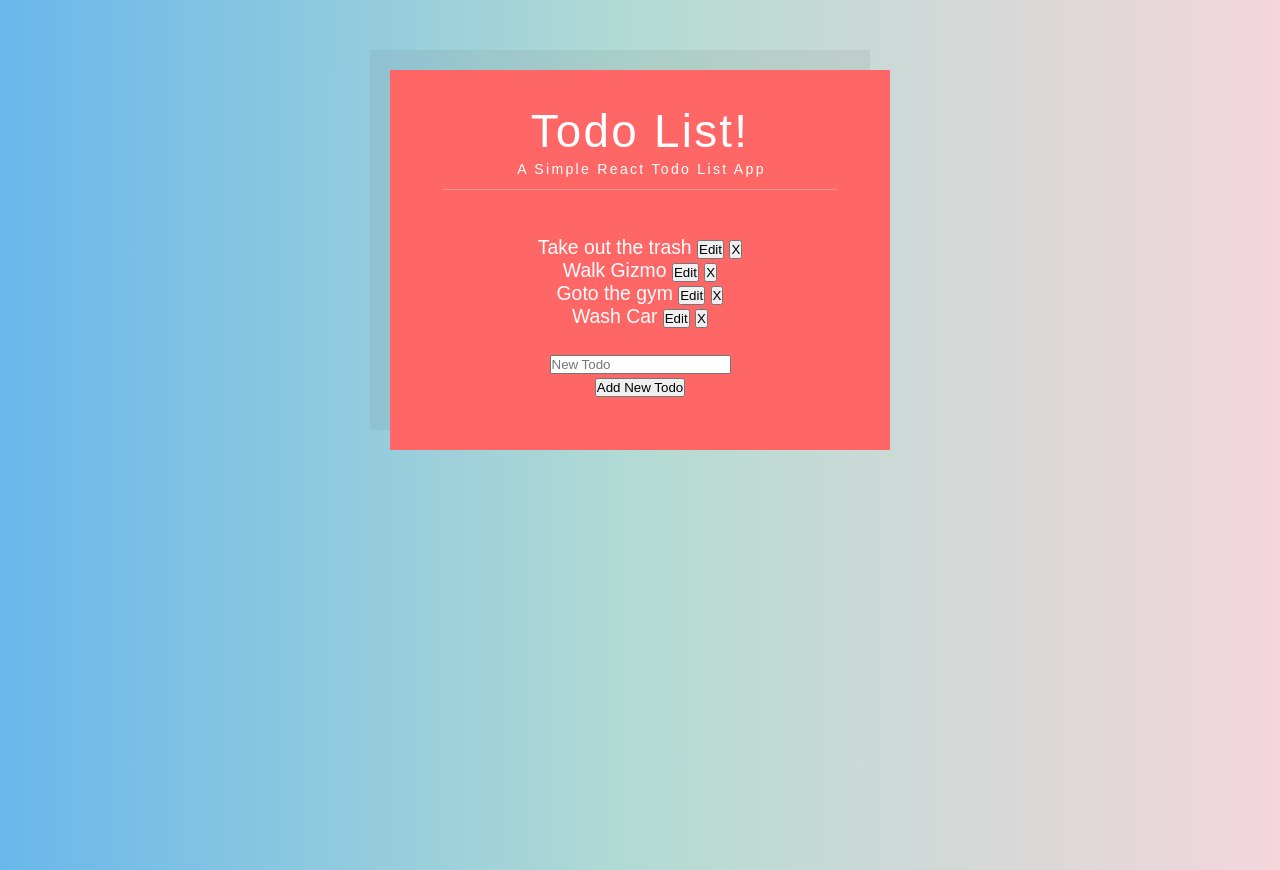
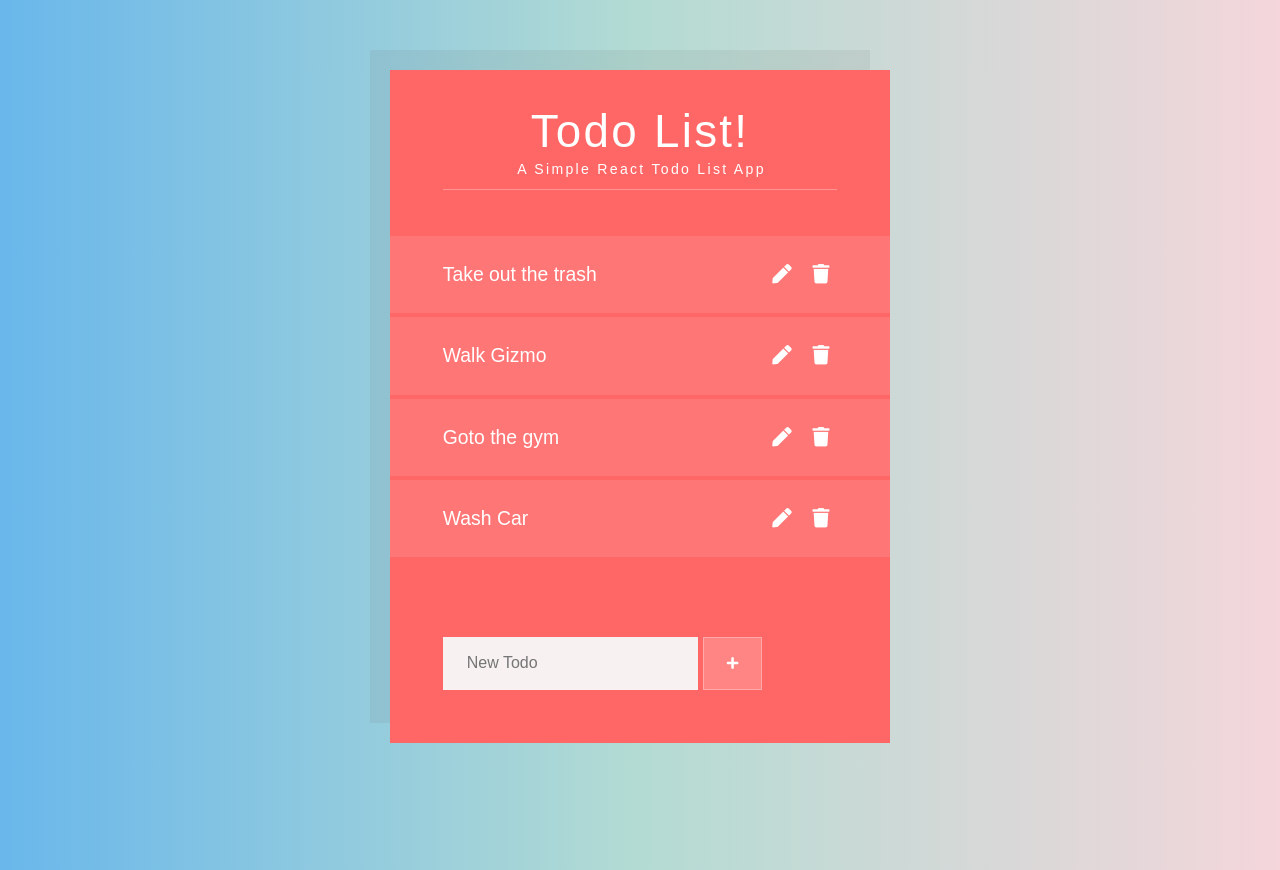
Before and after one commit to lmschless/react-todo-list, a React (Create React App) app: page / in a window 1280 px wide. Built offline with nearby package versions, Linux system fonts and the light colour scheme.

Commit message:
app is feature complete, everything works with no errors.

```diff
--- a/public/index.html
+++ b/public/index.html
@@ -10,6 +10,7 @@
       content="Web site created using create-react-app"
     />
     <link rel="apple-touch-icon" href="%PUBLIC_URL%/logo192.png" />
+    <link rel="stylesheet" href="https://cdnjs.cloudflare.com/ajax/libs/font-awesome/5.14.0/css/all.min.css">
     <!--
       manifest.json provides metadata used when your web app is installed on a
       user's mobile device or desktop. See https://developers.google.com/web/fundamentals/web-app-manifest/
--- /dev/null
+++ b/src/NewTodoForm.css
@@ -0,0 +1,39 @@
+.NewTodoForm {
+  margin-top: 3rem;
+  display: flex;
+  flex-wrap: wrap;
+}
+.NewTodoForm label {
+  min-width: 100%;
+  margin-bottom: 0.5rem;
+  font-size: 1.3rem;
+}
+.NewTodoForm input {
+  flex-grow: 1;
+  border: none;
+  background: #f7f1f1;
+  padding: 0 1.5em;
+  font-size: initial;
+  outline: none;
+}
+.NewTodoForm button {
+  padding: 0 1.3rem;
+  border: none;
+  background: rgba(255, 255, 255, 0.2);
+  color: white;
+  text-transform: uppercase;
+  font-weight: bold;
+  border: 1px solid rgba(255, 255, 255, 0.3);
+  margin-left: 5px;
+  cursor: pointer;
+  transition: background 0.4s ease-out;
+  outline: none;
+}
+.NewTodoForm button:hover {
+  background: rgba(0, 0, 0, 0.1);
+}
+.NewTodoForm input,
+.NewTodoForm button {
+  font-family: "Quicksand", sans-serif;
+  height: 3rem;
+}
--- a/src/NewTodoForm.js
+++ b/src/NewTodoForm.js
@@ -1,5 +1,6 @@
 import React, { Component } from 'react';
 import { v4 } from 'uuid';
+import './NewTodoForm.css';
 
 export default class NewTodoForm extends Component {
 	constructor(props) {
@@ -32,7 +33,7 @@ export default class NewTodoForm extends Component {
 
 	render() {
 		return (
-			<form onSubmit={this.handleSubmit}>
+			<form className="NewTodoForm" onSubmit={this.handleSubmit}>
 				<div>
 					<input
 						type="text"
@@ -42,8 +43,11 @@ export default class NewTodoForm extends Component {
 						id="name"
 						onChange={this.handleChange}
 					/>
+					<button>
+						{' '}
+						<i class="fas fa-plus" />
+					</button>
 				</div>
-				<button>Add New Todo</button>
 			</form>
 		);
 	}
--- a/src/Todo.css
+++ b/src/Todo.css
@@ -1,4 +1,88 @@
-.completed {
-	color: lightgrey;
-	text-decoration: line-through;
+.Todo-task {
+	position: relative;
+	transition: opacity 0.4s linear;
 }
+
+.Todo-task.completed {
+	opacity: 0.6;
+}
+
+.Todo-task.completed:before {
+	content: '';
+	position: absolute;
+	top: 50%;
+	left: -0.5rem;
+	display: block;
+	width: 0%;
+	height: 2px;
+	background: #fff;
+	animation: strikeitem 0.5s ease-out 0s forwards;
+}
+
+@keyframes strikeitem {
+	to {
+		width: calc(100% + 1rem);
+	}
+}
+
+.Todo {
+	display: flex;
+	margin: 0 -3rem 4px;
+	padding: 1.1rem 3rem;
+	justify-content: space-between;
+	align-items: center;
+	background: rgba(255, 255, 255, 0.1);
+}
+.Todo-buttons {
+	flex-shrink: 0;
+	padding-left: 0.7em;
+}
+
+.Todo-buttons button {
+	border: none;
+	font-size: 1em;
+	margin: 0.4em;
+	background: none;
+	-webkit-appearance: none;
+	cursor: pointer;
+	color: #fff;
+}
+
+.Todo-edit-form {
+	display: flex;
+	flex-wrap: wrap;
+}
+
+.Todo-edit-form label {
+	min-width: 100%;
+	margin-bottom: 0.5em;
+	font-size: 1.3rem;
+}
+.Todo-edit-form input {
+	flex-grow: 1;
+	border: none;
+	background: #f7f1f1;
+	padding: 0 1.5em;
+	font-size: initial;
+}
+.Todo-edit-form button {
+	padding: 0 1.3rem;
+	border: none;
+	background: #ff6666;
+	color: white;
+	text-transform: uppercase;
+	font-weight: bold;
+	border: 1px solid rgba(255, 255, 255, 0.3);
+	margin-left: 5px;
+	cursor: pointer;
+	transition: background 0.2s ease-out;
+}
+.Todo-edit-form button:hover {
+	background: #ff5e5e;
+}
+
+.Todo-edit-form input,
+.Todo-edit-form button {
+	font-family: "Quicksand", sans-serif;
+	height: 3rem;
+}
--- a/src/Todo.js
+++ b/src/Todo.js
@@ -34,8 +34,8 @@ export default class Todo extends Component {
 
 		if (this.state.isEditing) {
 			result = (
-				<div>
-					<form onSubmit={this.handleUpdate}>
+				<div className="Todo">
+					<form className="Todo-edit-form" onSubmit={this.handleUpdate}>
 						<input
 							type="text"
 							value={this.state.task}
@@ -48,18 +48,26 @@ export default class Todo extends Component {
 			);
 		} else {
 			result = (
-				<div>
+				<div className="Todo">
 					<li
-						className={this.props.completed ? 'completed' : ''}
+						className={
+							this.props.completed ? 'Todo-task completed' : 'Todo-task'
+						}
 						onClick={() => {
 							this.props.toggleTodo(this.props.id);
 						}}
 					>
-						{this.props.name} <button onClick={this.toggleForm}>
-							Edit
+						{this.props.name}{' '}
+					</li>{' '}
+					<div className="Todo-buttons">
+						<button onClick={this.toggleForm}>
+							<i class="fas fa-pen" />
 						</button>{' '}
-						<button onClick={this.props.remove}>X</button>
-					</li>{' '}
+						<button onClick={this.props.remove}>
+							{' '}
+							<i class="fas fa-trash" />
+						</button>
+					</div>
 				</div>
 			);
 		}
```
